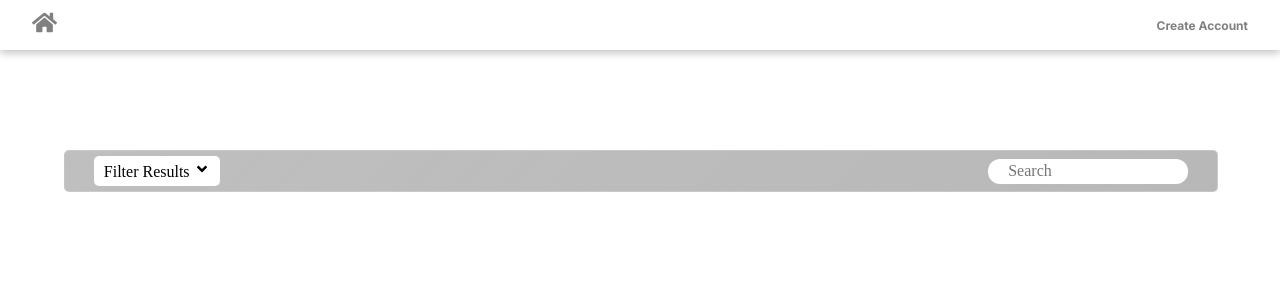
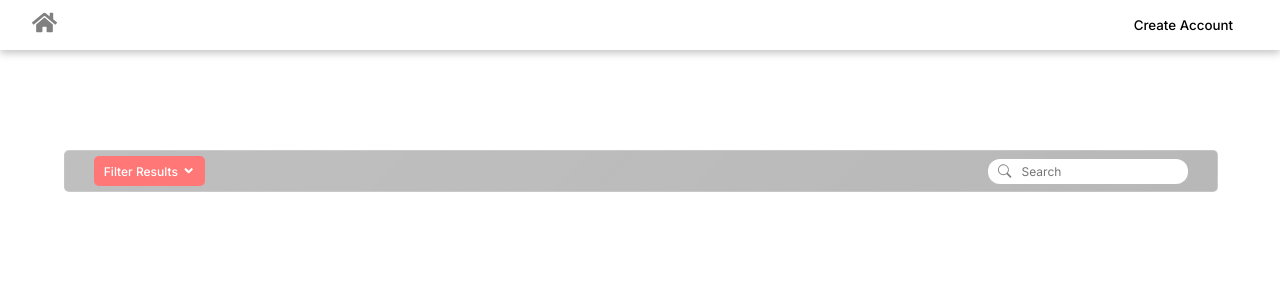
Before and after one commit to gAlexander77/recipe-application, a React (Create React App) app in the folder frontend/: page / in a window 1280 px wide. Shown: the top 300 px of the page. Built offline with nearby package versions, Linux system fonts and the light colour scheme; sample sign-in values are in the browser's storage.

Commit message:
Update home page style

```diff
--- a/frontend/src/components/Feed.js
+++ b/frontend/src/components/Feed.js
@@ -64,13 +64,13 @@ function Feed(){
         const [dropdown, setDropdown] = useState(false)
 
         const Angle = () => {
-            if (dropdown===false) return(<FaAngleDown/>);
-            else return (<FaAngleUp/>);
+            if (dropdown===false) return(<FaAngleDown className="angle"/>);
+            else return (<FaAngleUp className="angle"/>);
         }
 
         return (
             <div className="sort-by-container">
-                <div className="filter" onClick={() => setDropdown(!dropdown)}><p className="filter-text">{sortBy}   <Angle/></p></div>
+                <button className="filter" onClick={() => setDropdown(!dropdown)}><p className="filter-text">{sortBy}</p><Angle/></button>
                 <DropdownMenu trigger={dropdown} setTrigger={setDropdown}/>
             </div>
         );
--- a/frontend/src/components/NavigationBar.js
+++ b/frontend/src/components/NavigationBar.js
@@ -21,7 +21,7 @@ function NavigationBar({userType}){
                         Post Recipe <FaPaperPlane className="post-btn-icon"/>
                     </button>
                     <Link to="/account">
-                    My Account
+                    <button className="account-btn">My Account</button>
                     </Link>
                 </div>
             );
@@ -30,7 +30,7 @@ function NavigationBar({userType}){
             return(
                 <div className="user-account">
                     <Link to="/login">
-                    Create Account
+                    <button className="account-btn">Create Account</button>
                     </Link>
                 </div>
             );
--- a/frontend/src/styles/components/FeedStyle.css
+++ b/frontend/src/styles/components/FeedStyle.css
@@ -52,11 +52,12 @@
 .filter {
     height: 30px;
 
+    border: none;
     padding-left: 10px;
     padding-right: 10px;
     border-radius: 5px;
-    background-color: white;
-    color: black;
+    background-color: rgb(255, 119, 119);
+    color: white;
 
     cursor: pointer;
     display: flex;
@@ -65,24 +66,35 @@
 
 .filter-text {
     align-self: center;
+    font-family: 'Inter', sans-serif;
+    font-size: 12px;
+    font-weight: 500;
+}
+
+.angle {
+    align-self: center;
+    margin-left: 4px;
 }
 
 .dropdown-box {
-    background-color: green;
-    border-radius: 10px;
-    display: block;
+    background-color: white;
+    border-radius: 5px;
+    overflow: hidden;
     margin-top: 4px;
+    font-family: 'Inter', sans-serif;
+    font-size: 12px;
+    font-weight: 500;
 }
 
 .dropdown-row {
     background-color: white;
-    color: black;
+    color: rgb(73, 73, 73);
     padding: 10px;
 }
 
 .dropdown-row:hover {
-    background-color: rgb(214, 214, 214);
-    color: black;
+    background-color: rgb(255, 119, 119);
+    color: white;
     cursor: pointer;
 }
 
@@ -107,6 +119,9 @@
     all: unset;
     height: 20px;
     align-self:  center;
+    font-family: 'Inter', sans-serif;
+    font-size: 12px;
+    width: 100%;
 }
 
 .search-icon {
--- a/frontend/src/styles/components/NavigationBarStyle.css
+++ b/frontend/src/styles/components/NavigationBarStyle.css
@@ -10,7 +10,7 @@
 
 .user-account {
     grid-column: 2;
-
+    font-family: 'Inter', sans-serif;
     justify-self: end;
     align-self: center;
     padding-right: 5%;
@@ -33,6 +33,8 @@
     padding: 5px 15px;
     margin-right: 15px;
     border-radius: 10px;
+    font-family: 'Inter', sans-serif;
+    font-size: 12px;
 }
 
 .post-btn:hover {
@@ -44,3 +46,17 @@
     position: relative;
     top: 0px;
 }
+
+.account-btn {
+    font-family: 'Inter', sans-serif;
+    padding: 5px 15px;
+    border: none;
+    border-radius: 10px;
+    background-color: white;
+    font-weight: 500;
+}
+
+.account-btn:hover {
+    background-color: rgba(216, 86, 86, 0.253);
+    cursor: pointer;
+}
--- a/frontend/src/styles/components/RecipeCardStyle.css
+++ b/frontend/src/styles/components/RecipeCardStyle.css
@@ -34,11 +34,17 @@
 .recipe-name {
     grid-column: 2;
     grid-row: 1;
+    font-family: 'Inter', sans-serif;
+    font-size: 25px;
+    margin-top: 15px;
 }
 
 .recipe-desc {
     grid-column: 2;
     grid-row: 2;
+    font-family: 'Inter', sans-serif;
+    font-size: 14px;
+    margin-top: 2px;
 }
 
 .recipe-rating {
@@ -46,12 +52,13 @@
     grid-row: 1;
 
     justify-self: center;
-    margin-top: 10px;
+    margin-top: 18px;
 }
 
 .view-recipe {
     grid-column: 3;
     grid-row: 2;
+    font-family: 'Inter', sans-serif;
 
     justify-self: center;
     align-self: end;
@@ -71,8 +78,6 @@
     border: 1px solid rgb(255, 119, 119);
     color: white;
 }
-
-
 
 .star {
     color: orange;
```
